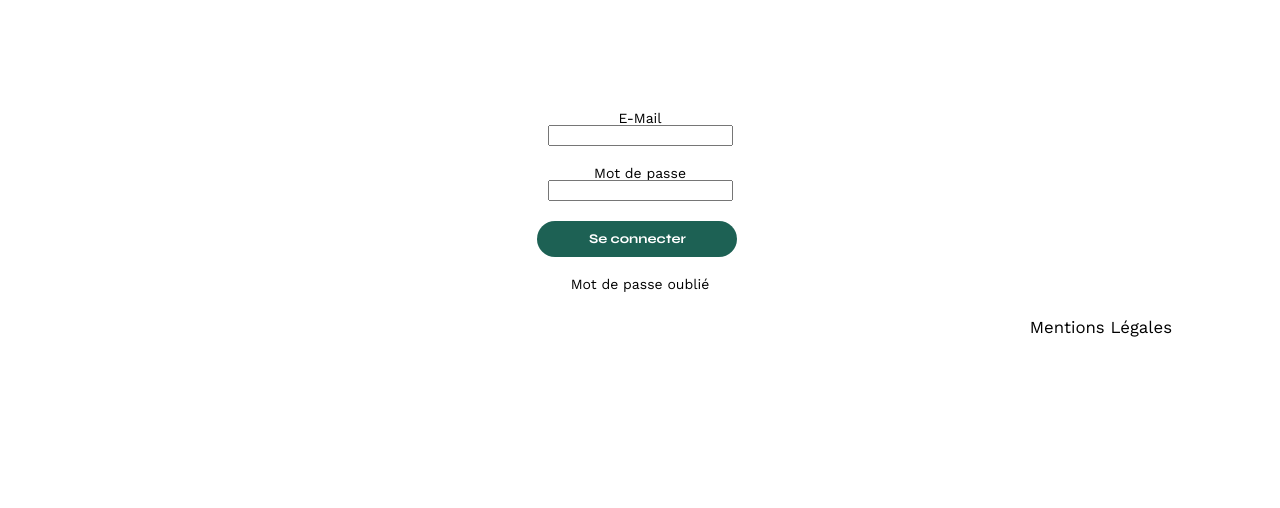
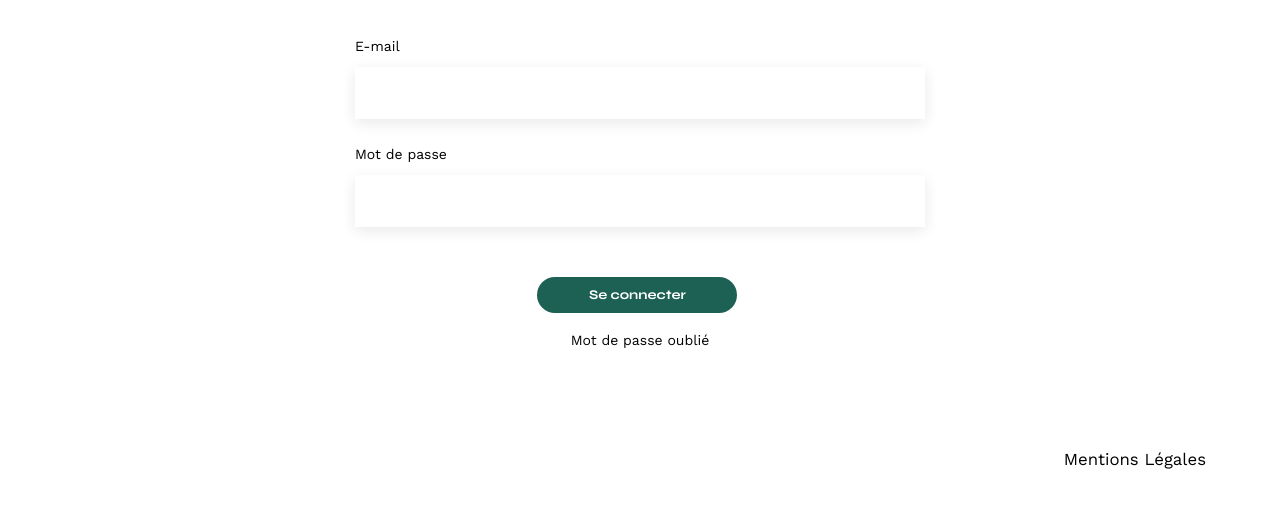
Before and after one commit to bastienandre7/Projet-6-OC, a plain HTML site: page FrontEnd/login.html in a window 1280 px wide. Shown: the part 292-800 px from the top of the page. Drawn offline with nearby package versions, Linux system fonts and the light colour scheme; no server answers.

Commit message:
page Log In terminée

```diff
--- a/FrontEnd/assets/style.css
+++ b/FrontEnd/assets/style.css
@@ -230,19 +230,11 @@ footer nav ul {
 }
 
 .titre_login{
-	padding: 100px;
-}
-
-.mail{
-	padding-top: 30px;
-}
-
-.mdp{
-	padding-top: 20px;
+	padding: 50px;
 }
 
 .btn_connecter{
-	margin-top: 20px;
+	margin-top: 50px;
 	width: 200px;
 	display: flex;
 	justify-content: center;
@@ -253,13 +245,17 @@ footer nav ul {
 	border-width: 0px;
 	border-radius: 20px;
 	padding: 10px;
+	cursor: pointer;
 }
 
 .mdp_oublie{
 	padding-top: 20px;
 	text-decoration: solid;
+	cursor: pointer;
 }
 
 .mention_lgl{
-	display: flex;
+	position: absolute;
+	bottom: 5%;
+	right: 5%;
 }
--- a/FrontEnd/login.html
+++ b/FrontEnd/login.html
@@ -24,15 +24,17 @@
 </header>
 <main>
     <div class="login">
-        <h2 class="titre_login">Log In</h2>
-        <div class="mail">
-            <h3>E-Mail</h3>
-            <input>
-        </div>
-        <div class="mdp">
-            <h3>Mot de passe</h3>
-            <input>
-        </div>
+
+		<section id="contact">
+			<h2 class="titre_login">Log In</h2>
+			<form action="#" method="post">
+				<label for="Email">E-mail</label>
+				<input type="email" name="name" id="email">
+				<label for="password">Mot de passe</label>
+				<input type="password" name="password" id="name">
+			</form>
+		</section>
+
         <button class="btn_connecter">Se connecter</button>
         <a class="mdp_oublie">Mot de passe oublié</a>
     </div>
```
